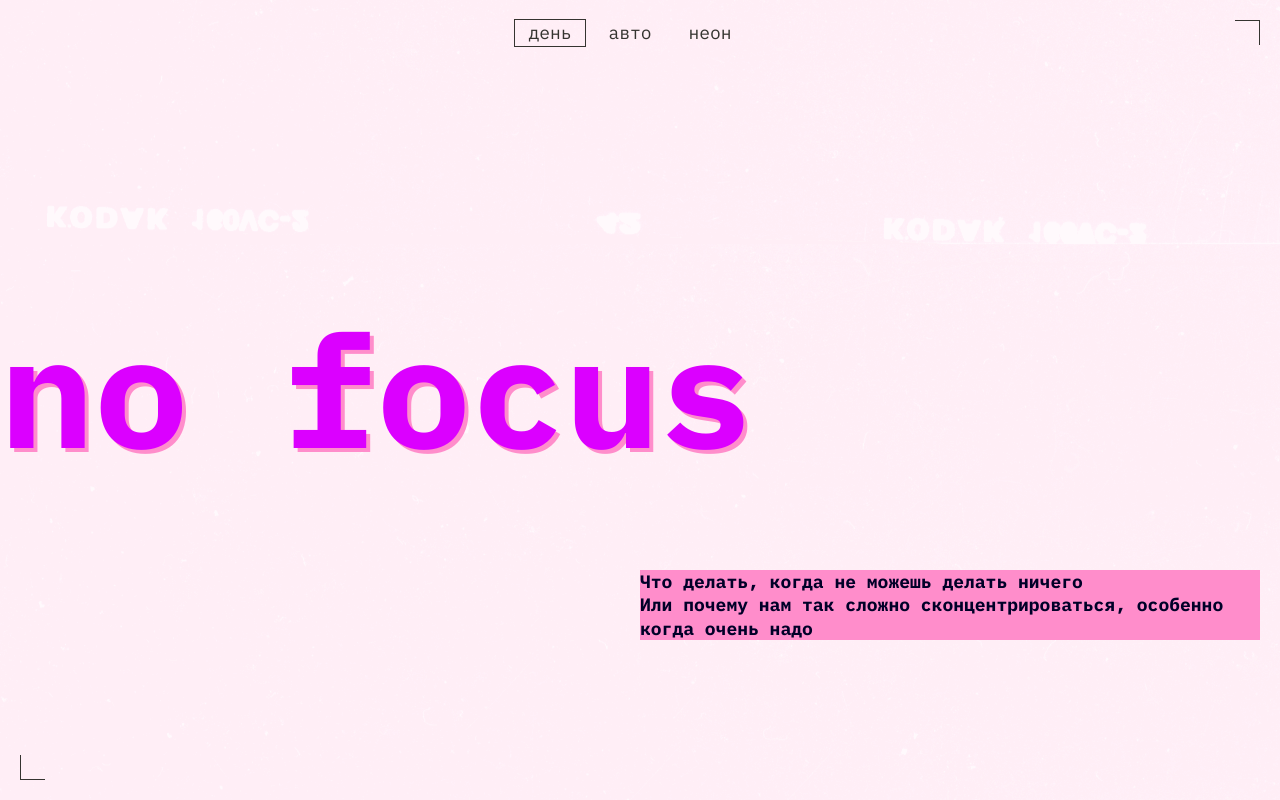
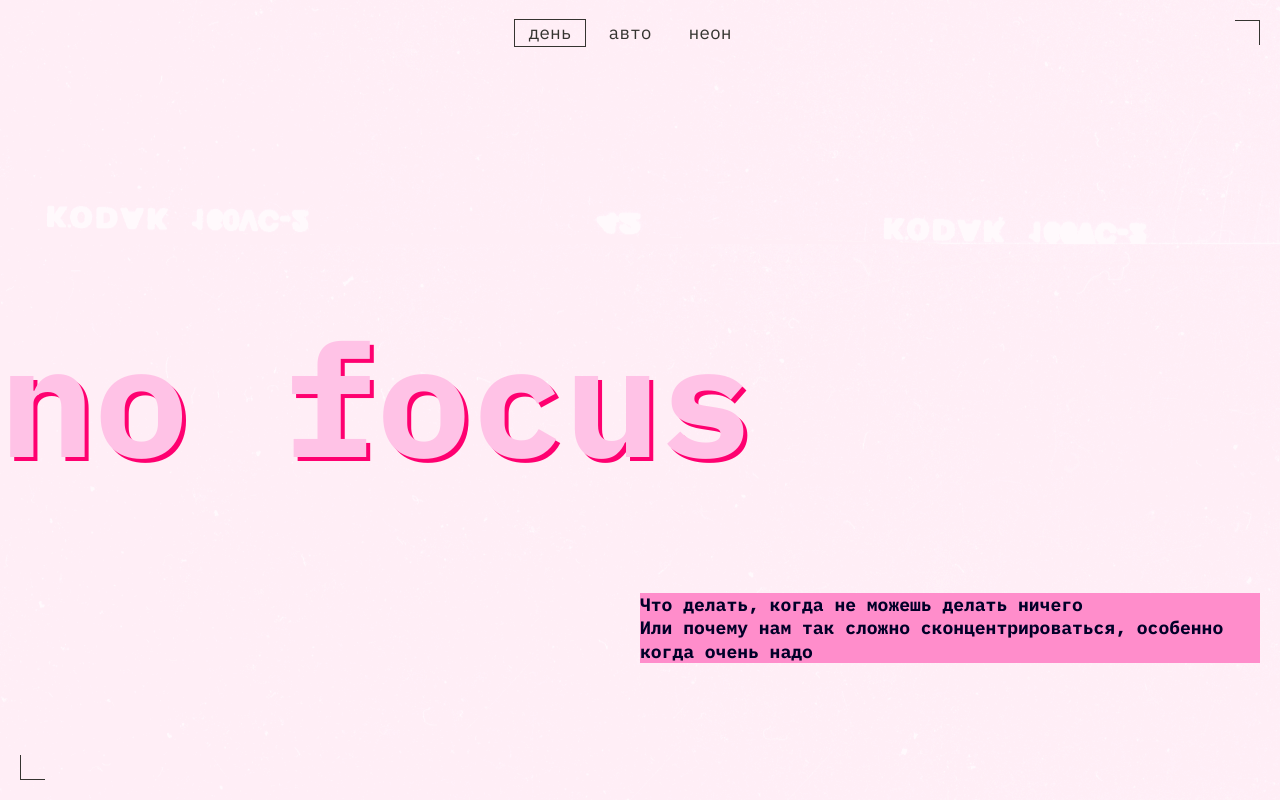
Before and after one commit to VitaliyBagretsov/slozhno-sosredotochitsya, a website: page index.html in a window 1280 px wide. Both pictures are taken after a click on the button "день". Shown: the top 800 px of the page. Drawn offline with Linux system fonts and the light colour scheme.

Commit message:
GitHub check: size and color theme auto

```diff
--- a/styles/dark.css
+++ b/styles/dark.css
@@ -13,6 +13,7 @@
 }
 
 @media (prefers-color-scheme: dark) {
+
   .theme_auto {
     --text-color: #f1b2ce;
     --accent-color: #ff0070;
--- a/styles/light.css
+++ b/styles/light.css
@@ -24,7 +24,7 @@
   border-color: var(--text-color);
 }
 
-.theme_light .header__title {
+.theme_light .title {
   color: #ffc2e6;
   text-shadow: 4px 4px 0 #ff0070;
 }
@@ -34,6 +34,7 @@
 }
 
 @media (prefers-color-scheme: light) {
+
   .theme_auto {
     --text-color: #353430;
     --accent-color: #ff8dcb;
@@ -57,7 +58,7 @@
     border-color: var(--text-color);
   }
 
-  .theme_auto .header__title {
+  .theme_auto .title {
     color: #ffc2e6;
     text-shadow: 4px 4px 0 #ff0070;
   }
--- a/styles/style.css
+++ b/styles/style.css
@@ -18,10 +18,7 @@
 .header {
   padding: var(--padding-mobile);
   display: grid;
-  grid-template-rows:
-    clamp(13.3rem, 0.749rem + 55.4707vw, 27.375rem)
-    clamp(11.8rem, 11.2786rem + 2.5445vw, 12.5rem)
-    clamp(13.4rem, 11rem + 2.799vw, 14.4375rem);
+  grid-template-rows: 33vh 28vh auto;
   row-gap: 10px;
   position: relative;
   block-size: 100vh;
@@ -94,8 +91,6 @@
   font-weight: 400;
   line-height: 1.39; /* 138.889% */
   position: absolute;
-  /* right: 10px;
-  top: 10px; */
   right: var(--padding-mobile);
   top: var(--padding-mobile);
 
@@ -124,8 +119,6 @@
   inline-size: 25px;
   block-size: 25px;
   position: absolute;
-  /* top: 10px;
-  right: 10px; */
   top: var(--padding-mobile);
   right: var(--padding-mobile);
 }
@@ -148,12 +141,12 @@
 
   .header {
     padding: 20px 20px 20px 0;
-    grid-template-rows: 32vw 13vw 32vw;
+    grid-template-rows: 43vh auto 43vh;
     margin-block-end: 60px;
   }
 
   .title {
-    font-size: clamp(7.9375rem, 2.3125rem + 11.7188vw, 9.8125rem);
+    font-size: clamp(7.5rem, 0.5625rem + 14.4531vw, 9.8125rem);
   }
 
   .header__text {
@@ -164,7 +157,7 @@
 @media (width >= 1024px) {
 
   .header {
-    grid-template-rows: 295px 130px 280px;
+    grid-template-rows: 38vh auto 38vh;
   }
 
   .header__theme-menu {
```
